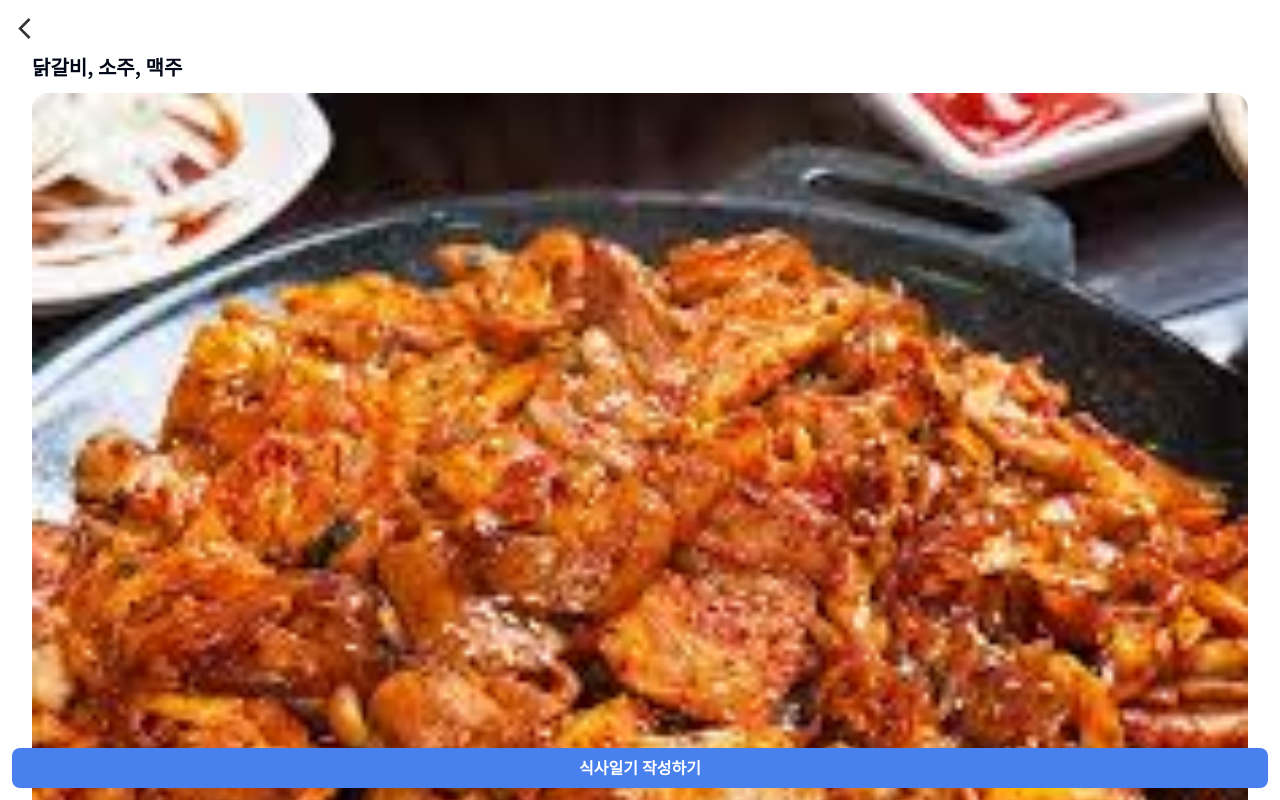
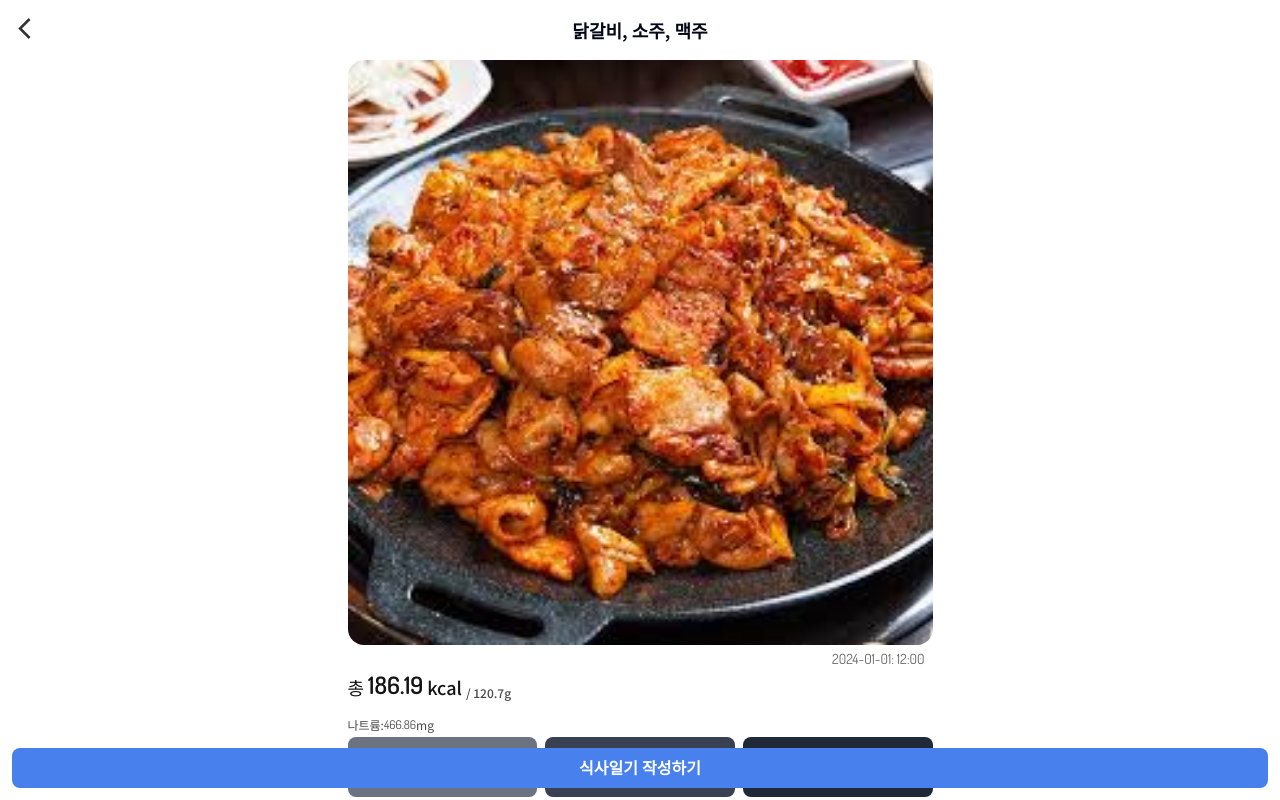
Before and after one commit to MJUZzang/muckGYMma, a Next.js app in the folder projects/fe/: page /food-info in a window 1280 px wide. Built offline with nearby package versions, Linux system fonts and the light colour scheme.

Commit message:
feat: 음

```diff
--- a/projects/fe/app/_styles/globals.css
+++ b/projects/fe/app/_styles/globals.css
@@ -95,6 +95,34 @@
     body {
         @apply bg-background text-foreground;
     }
+
+    /* total width */
+    *::-webkit-scrollbar {
+        background-color: #fff;
+        width: 16px;
+        display: block;
+    }
+
+    /* background of the scrollbar except button or resizer */
+    *::-webkit-scrollbar-track {
+        background-color: #fff;
+    }
+
+    *::-webkit-scrollbar-track-piece {
+        background-color: #00000000;
+    }
+
+    /* scrollbar itself */
+    *::-webkit-scrollbar-thumb {
+        background-color: #babac0;
+        border-radius: 24px;
+        border: 4px solid #fff;
+    }
+
+    /* set button(top and bottom of the scrollbar) */
+    *::-webkit-scrollbar-button {
+        display: none;
+    }
 }
 
 @layer components {
--- a/projects/fe/app/food-info/page.tsx
+++ b/projects/fe/app/food-info/page.tsx
@@ -73,24 +73,27 @@ function FoodInfo() {
                 </div>
             </div> */}
 
-                <div>
+                <div className="">
                     <ArrowBack
-                        className="cursor-pointer fill-app-font-2"
+                        className="absolute cursor-pointer fill-app-font-2"
                         onClick={() => {
                             router.back();
                         }}
                     />
+
+                    <p className="text-lg text-center font-semibold">
+                        닭갈비, 소주, 맥주
+                    </p>
                 </div>
 
-                <div className="mx-5">
-                    <p className="py-3 text-xl font-semibold">닭갈비, 소주, 맥주</p>
+                <div className="mx-auto mt-4 px-5 max-w-[625px] w-full">
                     <Image
                         src={img1}
                         alt="food"
                         className="w-full rounded-2xl"
                     />
-
-                    <div className="flex text-lg items-end mt-3 font-medium">
+                    <p className={`text-right text-sm text-app-font-4 mr-2 mt-1 ${dosis.className}`}>2024-01-01: 12:00</p>
+                    <div className="flex text-app-font-1 text-lg items-end font-medium">
                         <p>총</p>
                         <p
                             className={`${dosis.className} mx-1 text-2xl font-semibold`}
@@ -105,7 +108,11 @@ function FoodInfo() {
                     </div>
 
                     <p className="flex mt-4 text-xs text-app-font-3">
-                        나트륨: <p className={`${dosis.className}`}>{predict.predictresult?.sodium}</p>mg
+                        나트륨:{" "}
+                        <p className={`${dosis.className}`}>
+                            {predict.predictresult?.sodium}
+                        </p>
+                        mg
                     </p>
 
                     {/* 영양성분 표시 */}
--- a/projects/fe/app/prediction/pick-one/_components/ConfirmModal.tsx
+++ b/projects/fe/app/prediction/pick-one/_components/ConfirmModal.tsx
@@ -18,6 +18,8 @@ interface ConfirmModalProps {
     isModalOpen: boolean;
     predict: PredictState;
     selectedPredict: number | null;
+    setFoodsSelected: React.Dispatch<React.SetStateAction<number[]>>;
+    foodsSelected: number[];
 }
 
 function ConfirmModal({
@@ -27,8 +29,9 @@ function ConfirmModal({
     isModalOpen,
     predict,
     selectedPredict,
+    setFoodsSelected,
+    foodsSelected,
 }: ConfirmModalProps) {
-    const [foodsSelected, setFoodsSelected] = useState<number[]>([]);
     const dispatch = useAppDispatch();
     const router = useRouter();
 
@@ -39,37 +42,6 @@ function ConfirmModal({
     const handleOkClicked: MouseEventHandler<HTMLButtonElement> = (e) => {
         e.stopPropagation();
         onOkClicked();
-
-        if (!predict.predictlist) {
-            console.error("predictlist is not exist");
-            return;
-        }
-
-        fetch(`${backendUrl}/api/foods/pick`, {
-            method: "POST",
-            credentials: "include",
-            headers: {
-                "Content-Type": "application/json",
-            },
-            body: JSON.stringify({
-                id: foodsSelected,
-                imageUrl: predict.fileUrl,
-            }),
-        })
-            .then((res) => {
-                console.log(res.status);
-                if (res.ok) {
-                    return res.json();
-                } else {
-                    console.error("fail");
-                }
-            })
-            .then((data: PredictResult) => {
-                console.log(data);
-                dispatch(setPredictResult(data));
-                router.push("/prediction/result");
-            })
-            .catch((err) => console.error(err));
     };
 
     return (
@@ -77,7 +49,9 @@ function ConfirmModal({
         selectedPredict !== undefined && (
             <div
                 className={`absolute w-full px-[8vw] top-[30vh] transition-all duration-500
-                    ${isModalOpen ? "opacity-100 z-[50]" : "opacity-0"} ${notoSansKr.className}`}
+                    ${isModalOpen ? "opacity-100 z-[50]" : "opacity-0"} ${
+                    notoSansKr.className
+                }`}
                 onClick={(e) => e.stopPropagation()}
             >
                 <div className="bg-app-bg-1 rounded-xl w-full py-6 flex flex-col shadow-xl border-2">
--- a/projects/fe/app/prediction/pick-one/page.tsx
+++ b/projects/fe/app/prediction/pick-one/page.tsx
@@ -3,9 +3,11 @@
 import React, { useEffect, useState } from "react";
 import { useAppDispatch, useAppSelector } from "@/../lib/hooks";
 import {
+    PredictResult,
     PredictState,
     selectPredict,
     setPredict,
+    setPredictResult,
 } from "@/../lib/slices/predictSlice";
 import useEmblaCarousel from "embla-carousel-react";
 import Image from "next/image";
@@ -13,6 +15,8 @@ import ConfirmModal from "@/prediction/pick-one/_components/ConfirmModal";
 import { Noto_Sans_KR } from "next/font/google";
 import ArrowBack from "@/_images/ArrowBack";
 import Button from "@/_components/Button";
+import { backendUrl } from "@/_utils/urls";
+import { useRouter } from "next/navigation";
 
 const notoSansKr = Noto_Sans_KR({ subsets: ["latin"] });
 
@@ -102,6 +106,9 @@ export default function Page() {
     const [isModalOpen, setIsModalOpen] = useState<boolean>(false);
     const predict: PredictState = useAppSelector(selectPredict);
     const [isFoodSelected, setIsFoodSelected] = useState<boolean>(false);
+    const [foodsSelected, setFoodsSelected] = useState<number[]>([]);
+
+    const router = useRouter();
 
     useEffect(() => {
         if (process.env.NODE_ENV === "development") {
@@ -109,6 +116,38 @@ export default function Page() {
         }
     });
 
+    function handleOkClicked() {
+        if (!predict.predictlist) {
+            console.error("predictlist is not exist");
+            return;
+        }
+
+        fetch(`${backendUrl}/api/foods/pick`, {
+            method: "POST",
+            credentials: "include",
+            headers: {
+                "Content-Type": "application/json",
+            },
+            body: JSON.stringify({
+                id: foodsSelected,
+                imageUrl: predict.fileUrl,
+            }),
+        })
+            .then((res) => {
+                console.log(res.status);
+                if (res.ok) {
+                    return res.json();
+                } else {
+                    console.error("fail");
+                }
+            })
+            .then((data: PredictResult) => {
+                console.log(data);
+                dispatch(setPredictResult(data));
+                router.push("/prediction/result");
+            })
+            .catch((err) => console.error(err));
+    }
     return (
         <>
             <div
@@ -127,7 +166,7 @@ export default function Page() {
                     />
                 </div>
 
-                <p className="mt-3 text-app-font-2 mx-auto text-xl px-5 text-center font-semibold">
+                <p className="mt-3 text-app-font-3 mx-auto text-xl px-5 text-center font-semibold">
                     AI 음식 분석 완료!
                 </p>
                 <p className="text-app-font-2 mt-3 text-center px-5 text-balance text-base">
@@ -156,7 +195,7 @@ export default function Page() {
                                     <p className="text-sm text-app-font-4 text-left">
                                         정확도: {item.possibility}%
                                     </p>
-                                    <div className="mt-2">
+                                    <div className="mt-2 text-sm">
                                         {item.foodlist.map((food) => (
                                             <p key={food.id}>{food.foodname}</p>
                                         ))}
@@ -170,7 +209,10 @@ export default function Page() {
 
             <div className="fixed bottom-0 px-4 pb-4 w-full">
                 <Button
-                    className={`bg-app-blue/65 text-app-inverted-font hover:bg-app-blue/90`}
+                    className={`${
+                        !isFoodSelected &&
+                        "bg-app-blue/65 text-app-inverted-font hover:bg-app-blue/90"
+                    }`}
                 >
                     영양성분 분석하기
                 </Button>
@@ -182,6 +224,8 @@ export default function Page() {
                     setIsModalOpen(false);
                     setIsFoodSelected(true);
                 }}
+                foodsSelected={foodsSelected}
+                setFoodsSelected={setFoodsSelected}
                 onCancelClicked={() => setIsModalOpen(false)}
                 isModalOpen={isModalOpen}
                 predict={predict}
--- a/projects/fe/app/profile/completed/page.tsx
+++ b/projects/fe/app/profile/completed/page.tsx
@@ -137,7 +137,7 @@ function Page() {
                             </p>
 
                             <p
-                                className={`mt-2 text-xs ${notoSansKr.className}`}
+                                className={`mt-2 text-xs text-app-font-2 ${notoSansKr.className}`}
                             >
                                 {formatTimeInKor(task.duration)} 소요
                             </p>
--- a/projects/fe/tailwind.config.ts
+++ b/projects/fe/tailwind.config.ts
@@ -2,7 +2,6 @@ import { transform } from "next/dist/build/swc";
 import type { Config } from "tailwindcss";
 
 const config = {
-    darkMode: "selector",
     content: [
         "./pages/**/*.{ts,tsx}",
         "./components/**/*.{ts,tsx}",
```
Also changed, not shown: 1 other file (tests, documents, lock files or other folders).
